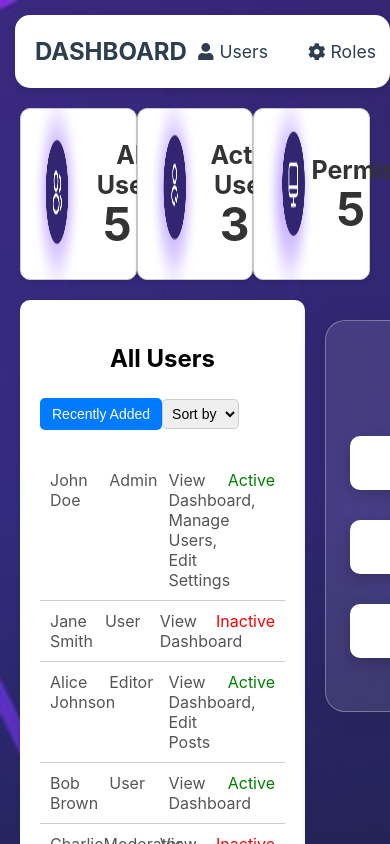
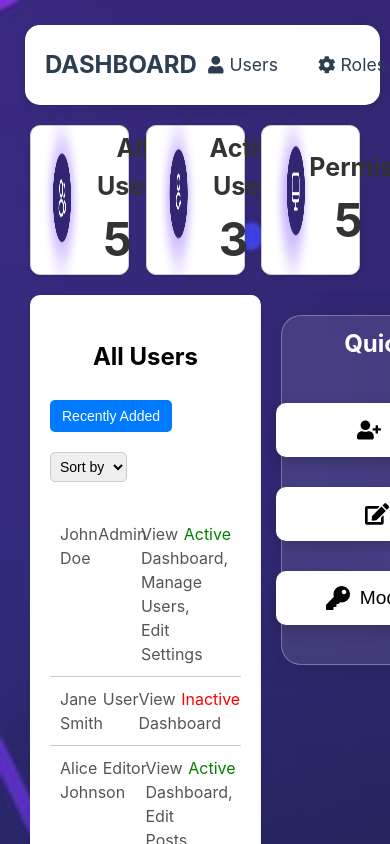
Before and after one commit to pradeepthiruppathi/RBAC, a React (Create React App) app: page /#/home in a window 390 px wide. Shown: the top 844 px of the page. Built offline with nearby package versions, Linux system fonts and the light colour scheme; no server answers; sample sign-in values are in the browser's storage; the HTML template or start-up script is replaced by a standard one.

Commit message:
Update index.css

```diff
--- a/src/index.css
+++ b/src/index.css
@@ -1,13 +1,76 @@
+/* Global Styles */
 body {
   margin: 0;
   font-family: -apple-system, BlinkMacSystemFont, 'Segoe UI', 'Roboto', 'Oxygen',
-    'Ubuntu', 'Cantarell', 'Fira Sans', 'Droid Sans', 'Helvetica Neue',
-    sans-serif;
+    'Ubuntu', 'Cantarell', 'Fira Sans', 'Droid Sans', 'Helvetica Neue', sans-serif;
   -webkit-font-smoothing: antialiased;
   -moz-osx-font-smoothing: grayscale;
+  line-height: 1.5;
+  padding: 0;
+  box-sizing: border-box;
 }
 
+/* Make sure the layout is responsive by default */
+*,
+*::before,
+*::after {
+  box-sizing: inherit;
+}
+
+/* For code elements */
 code {
-  font-family: source-code-pro, Menlo, Monaco, Consolas, 'Courier New',
-    monospace;
+  font-family: source-code-pro, Menlo, Monaco, Consolas, 'Courier New', monospace;
 }
+
+/* Responsive Flexbox Layout */
+.container {
+  display: flex;
+  flex-wrap: wrap;
+  justify-content: space-between;
+  padding: 20px;
+}
+
+/* Example for a card component inside the container */
+.card {
+  flex: 1 1 calc(33.333% - 20px); /* 3 cards per row, adjusting with padding */
+  margin-bottom: 20px;
+  padding: 20px;
+  border: 1px solid #ddd;
+  border-radius: 8px;
+  box-shadow: 0 2px 4px rgba(0, 0, 0, 0.1);
+}
+
+/* Add some basic responsiveness for small screens */
+@media (max-width: 768px) {
+  .card {
+    flex: 1 1 calc(50% - 20px); /* 2 cards per row for tablets */
+  }
+}
+
+@media (max-width: 480px) {
+  .card {
+    flex: 1 1 100%; /* 1 card per row for mobile */
+  }
+
+  /* Make the body padding smaller on mobile */
+  body {
+    padding: 10px;
+  }
+
+  /* Adjust font sizes for smaller screens */
+  h1 {
+    font-size: 1.5rem;
+  }
+
+  p {
+    font-size: 1rem;
+  }
+}
+
+/* Example of full-width layout for mobile */
+@media (max-width: 480px) {
+  .full-width {
+    width: 100%;
+    padding: 10px;
+  }
+}
```
